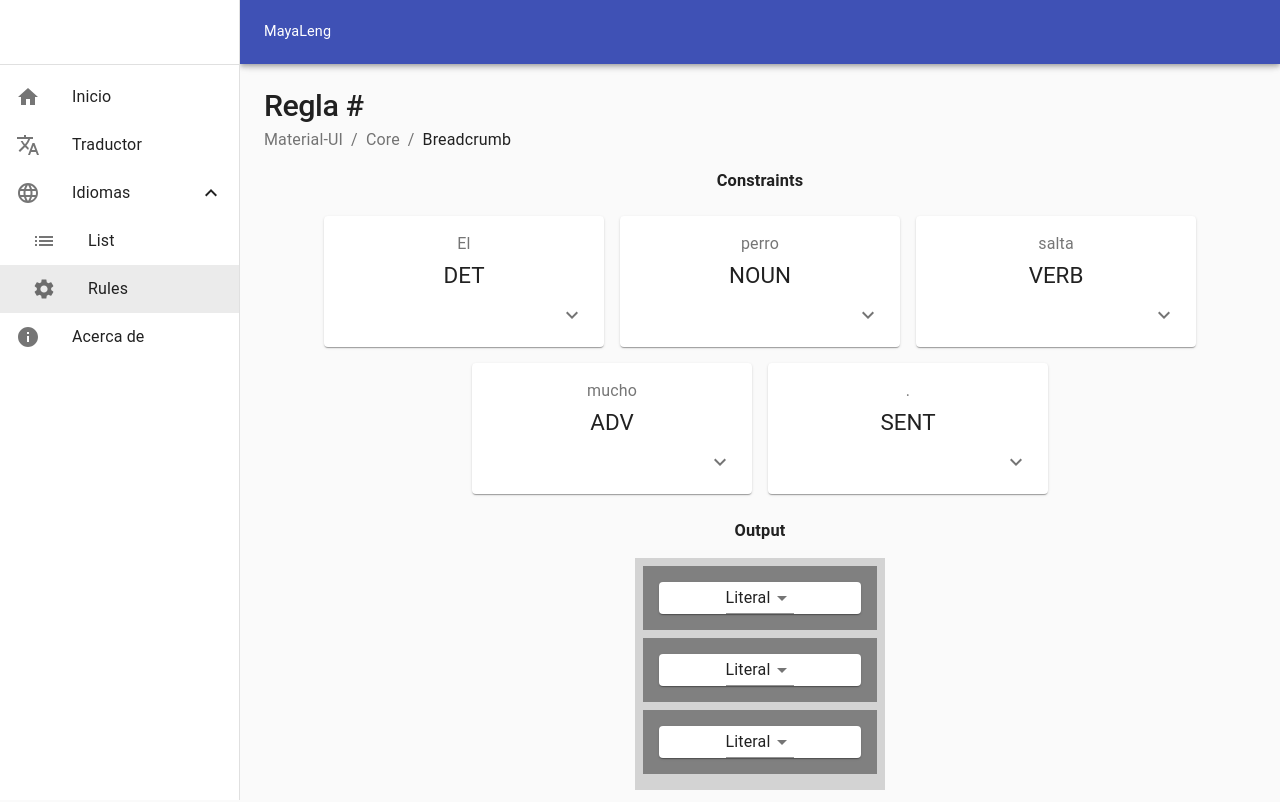
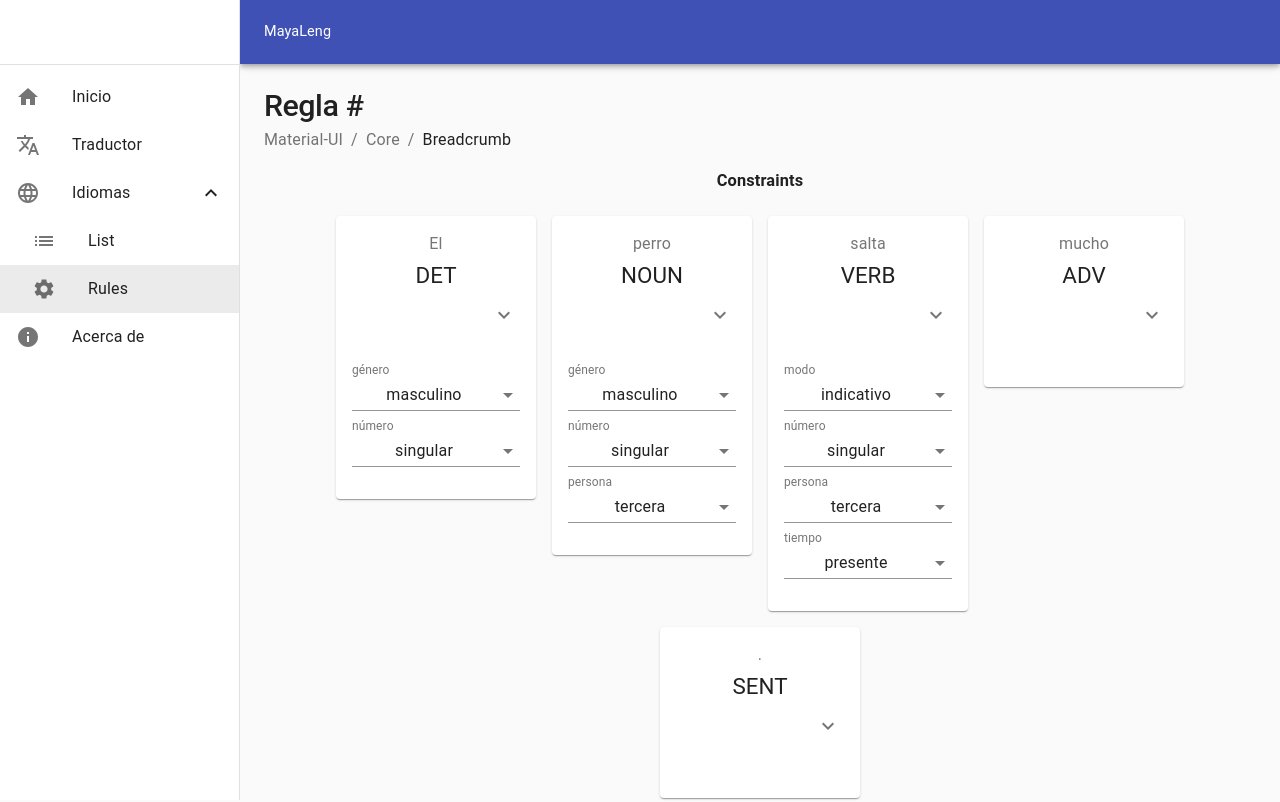
Before and after one commit to mayaleng/app, a React (Create React App) app: page /rules in a window 1280 px wide. Shown: the top 802 px of the page. Built offline with nearby package versions, Linux system fonts and the light colour scheme.

Commit message:
feat(constraints): Add dropdown properties
Include the list of supported properties to the word.

```diff
--- a/src/components/Constraint.jsx
+++ b/src/components/Constraint.jsx
@@ -1,11 +1,16 @@
 import React from 'react';
 import {
-  Card, CardContent, CardActions, Typography, Chip, Collapse,
+  Card,
+  CardContent,
+  CardActions,
+  Typography,
+  Collapse,
 } from '@material-ui/core';
 import IconButton from '@material-ui/core/IconButton';
 import ExpandMoreIcon from '@material-ui/icons/ExpandMore';
+import ConstraintProperties from './ConstraintProperties';
 
-const ALLOWED_PROPERTIES = {
+const ALLOWED_FEATURES = {
   gender: true,
   number: true,
   person: true,
@@ -14,20 +19,38 @@ const ALLOWED_PROPERTIES = {
 };
 
 class Constraint extends React.Component {
-  constructor(props) {
-    super(props);
+  constructor() {
+    super();
+
     this.state = {
-      propertiesExpanded: false,
+      filteredProperties: [],
+      propertiesExpanded: true,
     };
   }
 
-  render() {
+  onChangeProperty = (e) => {
+    const { filteredProperties = {} } = this.state;
     const {
-      propertiesExpanded,
-    } = this.state;
+      name,
+      value,
+    } = e.target;
 
-    const properties = Object.keys(this.props.properties).reduce((acc, key) => {
-      if (!ALLOWED_PROPERTIES[key]) {
+    this.setState({
+      filteredProperties: {
+        ...filteredProperties,
+        [name]: value,
+      },
+    });
+  }
+
+  componentDidMount() {
+    const filteredProperties = this.filterProperties(this.props.properties);
+    this.setState({ filteredProperties });
+  }
+
+  filterProperties(properties = []) {
+    const filtered = Object.keys(properties).reduce((acc, key) => {
+      if (!ALLOWED_FEATURES[key]) {
         return acc;
       }
 
@@ -37,19 +60,32 @@ class Constraint extends React.Component {
         return acc;
       }
 
-      acc.push({ key, value });
+      acc[key] = value;
+
       return acc;
-    }, []);
+    }, {});
+
+    return filtered;
+  }
+
+  render() {
+    const { propertiesExpanded } = this.state;
 
     return (
-      <Card >
-        <CardContent style={ { paddingBottom: '0px' } }>
-          <Typography gutterBottom color="textSecondary">{this.props.properties.token}</Typography>
-          <Typography variant="h3" style={{ textTransform: 'capitalize' }}>{this.props.tag}</Typography>
+      <Card>
+        <CardContent style={{ paddingBottom: '0px' }}>
+          <Typography gutterBottom color="textSecondary">
+            {this.props.properties.token}
+          </Typography>
+          <Typography variant="h3" style={{ textTransform: 'capitalize' }}>
+            {this.props.tag}
+          </Typography>
         </CardContent>
-        <CardActions style={ { paddingTop: '0px' } }>
+        <CardActions style={{ paddingTop: '0px' }}>
           <IconButton
-            onClick={() => { this.setState({ propertiesExpanded: !propertiesExpanded }); }}
+            onClick={() => {
+              this.setState({ propertiesExpanded: !propertiesExpanded });
+            }}
             aria-expanded={propertiesExpanded}
             aria-label="show more"
             style={{ marginLeft: 'auto' }}
@@ -58,17 +94,11 @@ class Constraint extends React.Component {
           </IconButton>
         </CardActions>
 
-        {properties.length > 0
-          && <Collapse in={propertiesExpanded} tiemout="auto" unmountOnExit>
-            <CardContent>
-              <li style={{ listStyle: 'none' }}>
-                {properties.map((pair) => (
-                  <Chip style={{ margin: '5px' }} label={`${pair.key}: ${pair.value}`} onDelete={() => (true)} />
-                ))}
-              </li>
-            </CardContent>
-          </Collapse>
-        }
+        <Collapse in={propertiesExpanded} tiemout="auto" unmountOnExit>
+          <ConstraintProperties
+          properties={this.state.filteredProperties} onChange={this.onChangeProperty}
+          />
+        </Collapse>
       </Card>
     );
   }
--- /dev/null
+++ b/src/components/ConstraintProperties.jsx
@@ -0,0 +1,69 @@
+import React from 'react';
+
+import { withTranslation } from 'react-i18next';
+
+import {
+  CardContent,
+  Box,
+  FormControl,
+  InputLabel,
+  Select,
+  MenuItem,
+} from '@material-ui/core';
+
+const ALLOWED_VALUES = {
+  gender: [
+    'M',
+    'F',
+  ],
+  number: [
+    'S',
+    'P',
+  ],
+  person: [
+    '1',
+    '2',
+    '3',
+  ],
+  tense: [
+    'P',
+    'F',
+    'S',
+  ],
+  mode: [
+    'I',
+    'S',
+    'M',
+    'N',
+    'G',
+    'P',
+  ],
+};
+
+function ConstraintProperties(props) {
+  const {
+    onChange,
+    properties = [],
+    t,
+  } = props;
+
+  return (
+    <CardContent>
+      {Object.keys(properties).map((key) => (
+        <Box mb={1} key={key}>
+          <FormControl fullWidth={true}>
+            <InputLabel>{t(`constraints.properties.${key}`)}</InputLabel>
+            <Select value={properties[key]} onChange={onChange} name={key}>
+              <MenuItem key="" value="">&nbsp;</MenuItem>
+              {(ALLOWED_VALUES[key] || []).map((property) => (
+                <MenuItem key={property} value={property}>{t(`constraints.${key}.${property}`)}</MenuItem>
+              ))}
+            </Select>
+          </FormControl>
+        </Box>
+      ))}
+    </CardContent>
+  );
+}
+
+export default withTranslation()(ConstraintProperties);
--- a/src/components/ConstraintsContainer.jsx
+++ b/src/components/ConstraintsContainer.jsx
@@ -11,8 +11,8 @@ const reorder = (list, startIndex, endIndex) => {
 };
 
 class ConstraintsContainer extends React.Component {
-  constructor(props) {
-    super(props);
+  constructor() {
+    super();
     this.state = {
       pattern: 'DET,NOUN,VERB,ADV',
       words: [
@@ -107,9 +107,9 @@ class ConstraintsContainer extends React.Component {
   render() {
     return (
       <Box display="flex" flexWrap="wrap" justifyContent="center" >
-        {this.state.words.map((item) => (
-          <Box style={{ width: '280px' }} m={1}>
-            <Constraint key={item.id} {...item} ></Constraint>
+        {this.state.words.map((item, index) => (
+          <Box key={index} style={{ width: '200px' }} m={1}>
+            <Constraint {...item} ></Constraint>
           </Box>
         ))}
       </Box>
--- a/src/i18n/es/index.js
+++ b/src/i18n/es/index.js
@@ -10,6 +10,44 @@ const translations = {
       title: 'Regla #',
     },
   },
+  constraints: {
+    properties: {
+      mode: 'modo',
+      number: 'número',
+      person: 'persona',
+      tense: 'tiempo',
+      gender: 'género',
+    },
+    mode: {
+      I: 'indicativo',
+      S: 'subjuntivo',
+      M: 'imperativo',
+      N: 'infinitivo',
+      G: 'gerundio',
+      P: 'participio',
+    },
+    number: {
+      S: 'singular',
+      P: 'plural',
+      I: 'invariable',
+    },
+    person: {
+      1: 'primera',
+      2: 'segunda',
+      3: 'tercera',
+    },
+    tense: {
+      P: 'presente',
+      I: 'imperfecto',
+      F: 'futuro',
+      S: 'pasado',
+      C: 'conditional',
+    },
+    gender: {
+      M: 'masculino',
+      F: 'femenino',
+    },
+  },
 };
 
 export default translations;
```
